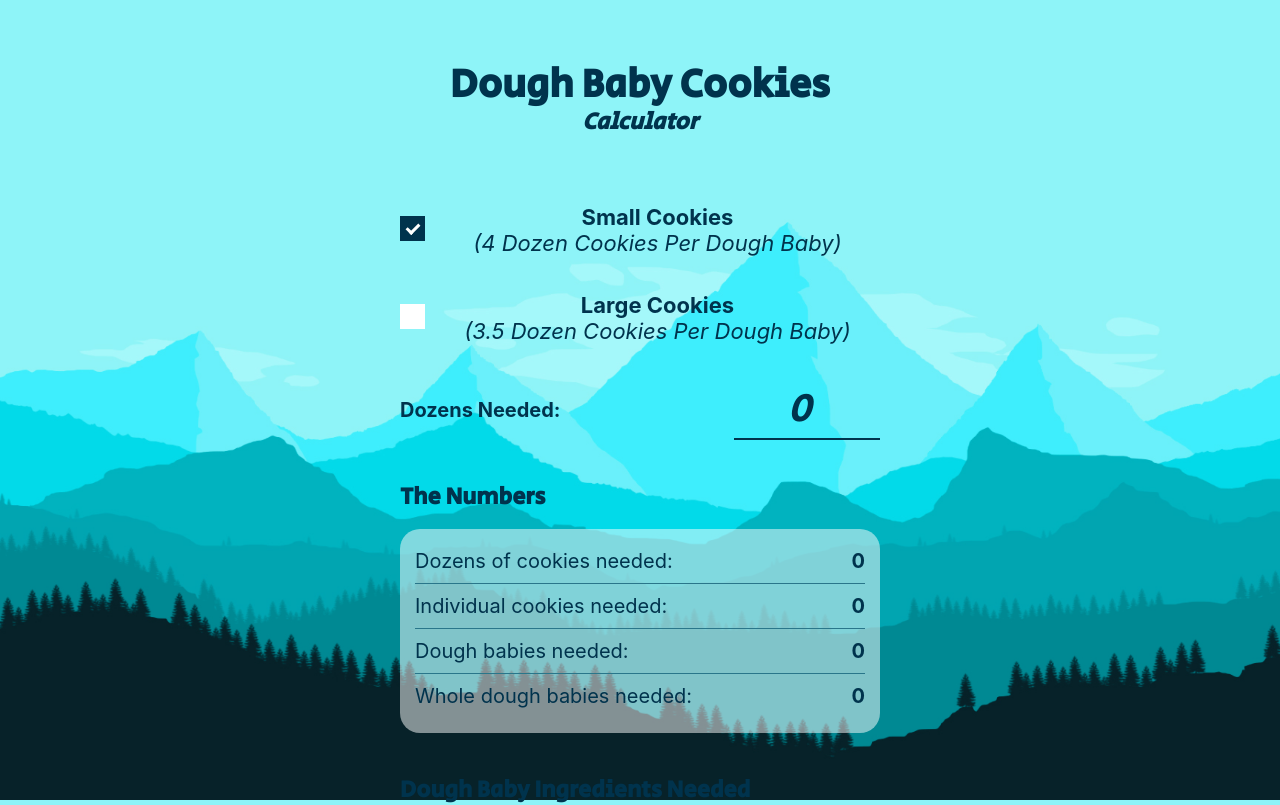
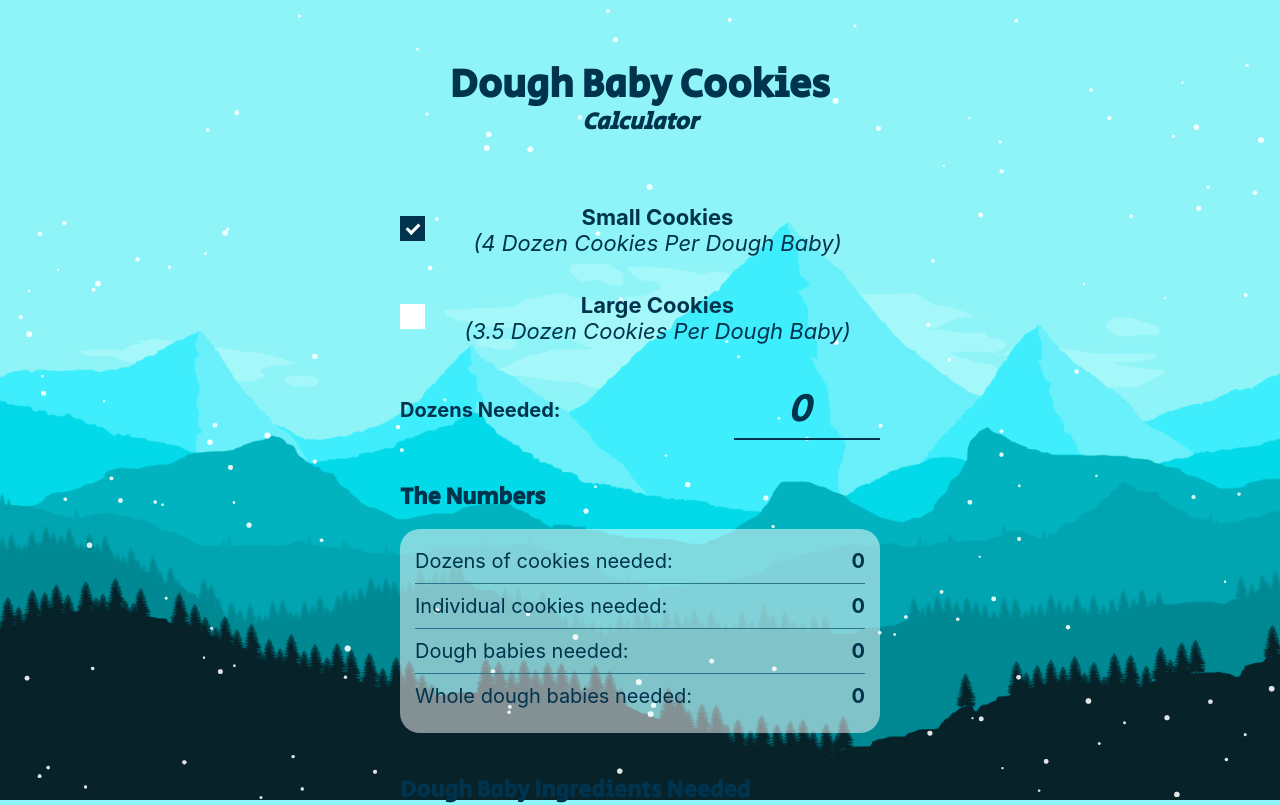
Before and after one commit to CharlesInteractive/dough-baby-calculator, a React (Create React App) app: page / in a window 1280 px wide. Shown: the top 805 px of the page. Built offline with nearby package versions, Linux system fonts and the light colour scheme.

Commit message:
Add snow to background

```diff
--- a/package.json
+++ b/package.json
@@ -9,6 +9,7 @@
     "react": "^17.0.2",
     "react-dom": "^17.0.2",
     "react-scripts": "5.0.0",
+    "react-tsparticles": "^1.37.5",
     "web-vitals": "^2.1.2"
   },
   "scripts": {
--- a/src/App.js
+++ b/src/App.js
@@ -1,5 +1,5 @@
 import { useState } from 'react'
-import bgimg from './bgimg.jpg';
+import Particles from "react-tsparticles"
 
 function App() {
 
@@ -97,6 +97,117 @@ function App() {
   const submitHandler = (e) => {
     e.preventDefault()
   }
+
+  const partileOptions = {
+    "particles": {
+      "number": {
+          "value": 175,
+          "density": {
+            "enable": true,
+            "value_area": 1183.721462448409
+          }
+        },
+        "color": {
+            "value": "#ffffff"
+        },
+        "shape": {
+          "type": "circle",
+          "stroke": {
+              "width": 0,
+              "color": "#000000"
+          },
+          "polygon": {
+              "nb_sides": 5
+          },
+          "image": {
+              "src": "img/github.svg",
+              "width": 100,
+              "height": 100
+          }
+        },
+        "opacity": {
+          "value": 0.5,
+          "random": false,
+          "anim": {
+            "enable": false,
+            "speed": 1,
+            "opacity_min": 0.1,
+            "sync": false
+          }
+        },
+        "size": {
+          "value": 3,
+          "random": true,
+          "anim": {
+            "enable": false,
+            "speed": 40,
+            "size_min": 0.1,
+            "sync": false
+          }
+        },
+        "line_linked": {
+          "enable": false,
+          "distance": 150,
+          "color": "#ffffff",
+          "opacity": 0.4,
+          "width": 1
+        },
+        "move": {
+          "enable": true,
+          "speed": 1,
+          "direction": "bottom",
+          "random": false,
+          "straight": false,
+          "out_mode": "out",
+          "bounce": false,
+          "attract": {
+          "enable": false,
+          "rotateX": 600,
+          "rotateY": 1200
+          }
+        }
+      },
+      "interactivity": {
+        "detect_on": "canvas",
+        "events": {
+          "onhover": {
+            "enable": false,
+            "mode": "repulse"
+          },
+          "onclick": {
+              "enable": false,
+              "mode": "push"
+          },
+          "resize": true
+        },
+        "modes": {
+          "grab": {
+            "distance": 400,
+            "line_linked": {
+              "opacity": 1
+            }
+          },
+          "bubble": {
+            "distance": 400,
+            "size": 40,
+            "duration": 2,
+            "opacity": 8,
+            "speed": 3
+          },
+          "repulse": {
+            "distance": 200,
+            "duration": 0.4
+          },
+          "push": {
+            "particles_nb": 4
+          },
+          "remove": {
+            "particles_nb": 2
+          }
+        }
+      },
+      "retina_detect": true
+    }
 
   return (
     <>
@@ -235,7 +346,10 @@ function App() {
         </div>
       </footer>
     </div>
-    <div className="background" style={{backgroundImage: `url(${bgimg})`}}></div>
+    <Particles
+      className="background"
+      options={partileOptions}
+    />
     </>
   )
 }
--- a/src/index.css
+++ b/src/index.css
@@ -160,6 +160,7 @@ a {
   height: 100vh;
   background-size: cover;
   z-index: -1;
+  background-image: url(./bgimg.jpg);
 }
 
 .boxed {
```
